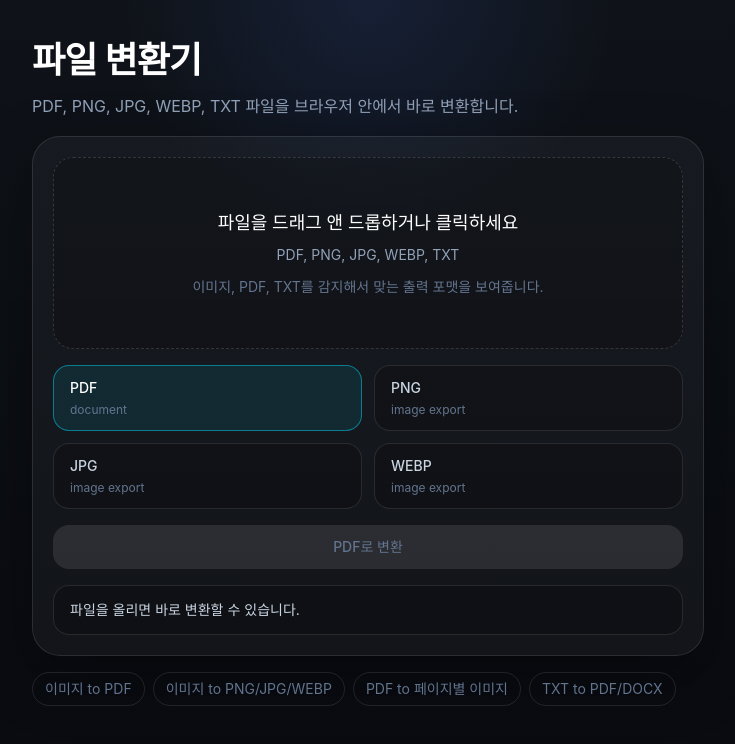
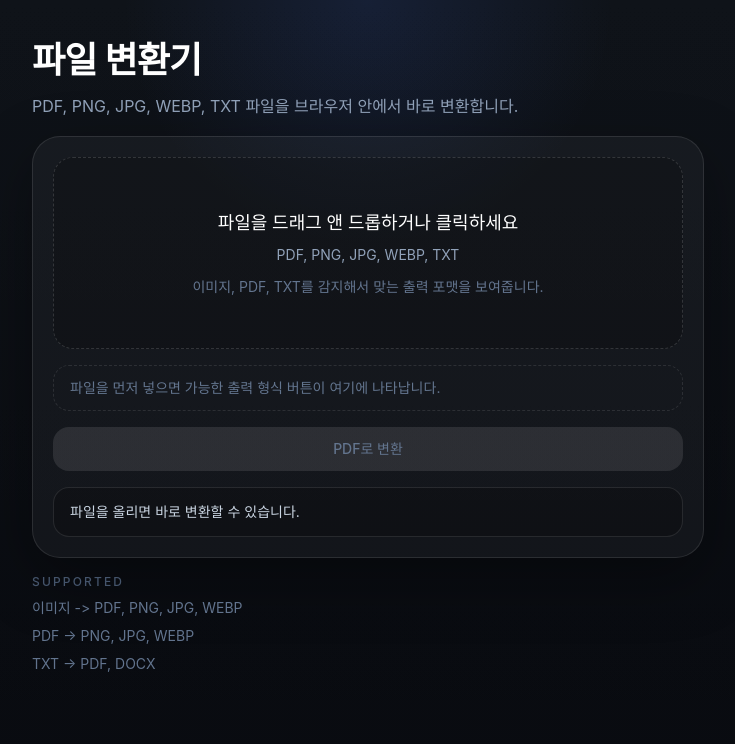
Before and after one commit to minwoo19930301/file-converter, a Next.js app: page / in a window 1280 px wide. Shown: the top 744 px of the page, without its empty margins (272-1007 px from the left). Built offline with nearby package versions, Linux system fonts and the light colour scheme.

Commit message:
Clarify DOCX flow in UI

```diff
--- a/src/components/converter-app.tsx
+++ b/src/components/converter-app.tsx
@@ -252,6 +252,15 @@ export function ConverterApp() {
               </section>
             ) : null}
 
+            {selectedFile ? (
+              <section className="space-y-3">
+                <div className="space-y-1">
+                  <p className="text-sm font-medium text-white">출력 형식</p>
+                  <p className="text-sm text-slate-500">
+                    지금 넣은 파일에 맞는 형식만 선택할 수 있습니다.
+                  </p>
+                </div>
+
                 <div className="grid grid-cols-2 gap-3">
                   {outputOptions.map((format) => (
                     <button
@@ -273,6 +282,12 @@ export function ConverterApp() {
                     </button>
                   ))}
                 </div>
+              </section>
+            ) : (
+              <section className="rounded-[1rem] border border-dashed border-white/10 px-4 py-3 text-sm text-slate-500">
+                파일을 먼저 넣으면 가능한 출력 형식 버튼이 여기에 나타납니다.
+              </section>
+            )}
 
             <button
               type="button"
@@ -299,20 +314,14 @@ export function ConverterApp() {
           </div>
         </section>
 
-        <div className="flex flex-wrap gap-2 text-sm text-slate-500">
-          <p className="rounded-full border border-white/10 px-3 py-1.5">
-            이미지 to PDF
+        <section className="space-y-2 text-sm text-slate-500">
+          <p className="text-xs font-medium uppercase tracking-[0.18em] text-slate-600">
+            Supported
           </p>
-          <p className="rounded-full border border-white/10 px-3 py-1.5">
-            이미지 to PNG/JPG/WEBP
-          </p>
-          <p className="rounded-full border border-white/10 px-3 py-1.5">
-            PDF to 페이지별 이미지
-          </p>
-          <p className="rounded-full border border-white/10 px-3 py-1.5">
-            TXT to PDF/DOCX
-          </p>
-        </div>
+          <p>이미지 -&gt; PDF, PNG, JPG, WEBP</p>
+          <p>PDF -&gt; PNG, JPG, WEBP</p>
+          <p>TXT -&gt; PDF, DOCX</p>
+        </section>
       </div>
     </main>
   );
--- a/src/lib/converter-config.ts
+++ b/src/lib/converter-config.ts
@@ -25,7 +25,7 @@ export const PDF_OUTPUTS: OutputFormat[] = ["png", "jpg", "webp"];
 export const TEXT_OUTPUTS: OutputFormat[] = ["pdf", "docx"];
 
 export const OUTPUT_LABELS: Record<OutputFormat, string> = {
-  docx: "WORD",
+  docx: "DOCX",
   pdf: "PDF",
   png: "PNG",
   jpg: "JPG",
@@ -130,7 +130,7 @@ export function getOutputHint(format: OutputFormat) {
   }
 
   if (format === "docx") {
-    return "word document";
+    return "word (.docx)";
   }
 
   return "image export";
@@ -138,7 +138,7 @@ export function getOutputHint(format: OutputFormat) {
 
 export function getSelectionMessage(file: FileDescriptor, kind: InputKind) {
   if (kind === "text") {
-    return `${file.name} 파일명을 기준으로 텍스트 파일로 인식했습니다. 현재 TXT는 PDF와 Word(.docx) 출력만 지원합니다.`;
+    return `${file.name} 파일명을 기준으로 텍스트 파일로 인식했습니다. 현재 TXT는 PDF와 DOCX 출력만 지원합니다.`;
   }
 
   const detectedAs = kind === "pdf" ? "PDF 문서" : "이미지 파일";
@@ -157,7 +157,7 @@ export function getFileInsight(
       inputKind === "pdf"
         ? "PNG, JPG, WEBP"
         : inputKind === "text"
-          ? "PDF, WORD(.docx)"
+          ? "PDF, DOCX"
           : "PDF, PNG, JPG, WEBP",
     caution: getFileCaution(file, inputKind),
     detectedLabel: extension
```
Also changed, not shown: 1 other file (tests, documents, lock files or other folders). Lines whose indentation alone changed are shown as unchanged.
